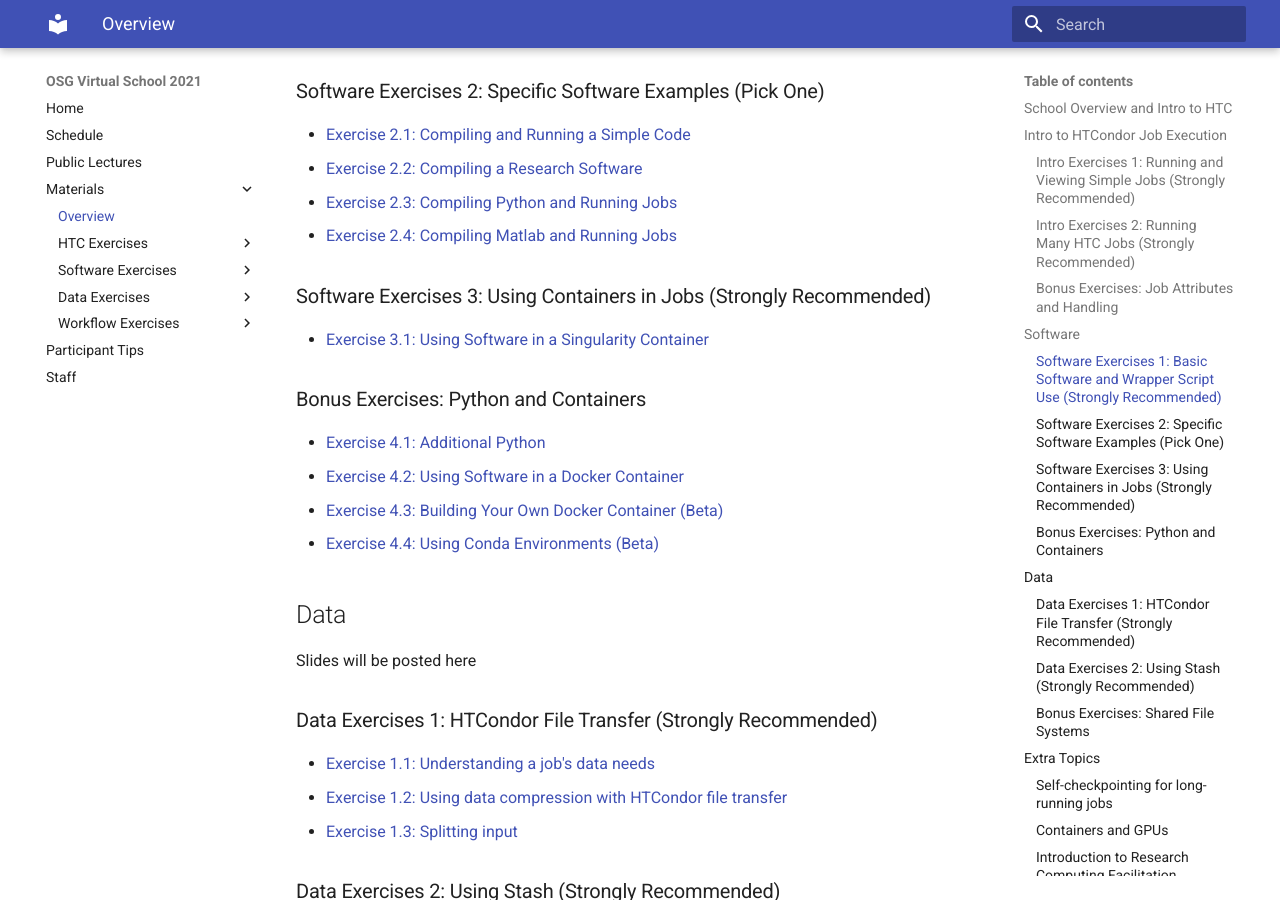
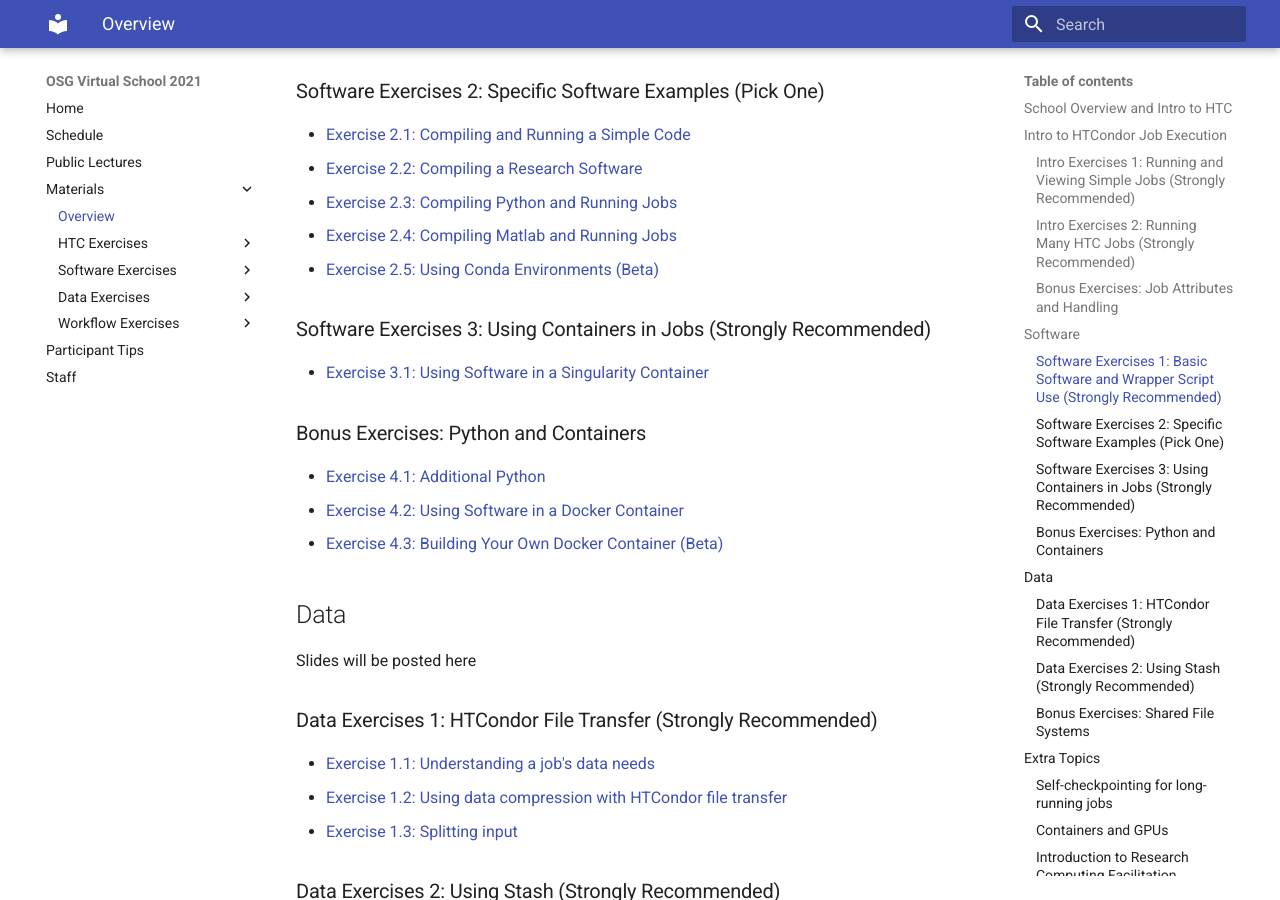
Before and after one commit to osg-htc/virtual-school-2021, an MkDocs documentation site: the page built from docs/materials/index.md, in a window 1280 px wide and 900 px high, scrolled down 1356 px. Built offline with MkDocs 1.6.1 and Material for MkDocs 9.7.7, drawn with Linux system fonts in a browser that asks for light colours.

Commit message:
moving conda guide earlier

```diff
--- a/docs/materials/index.md
+++ b/docs/materials/index.md
@@ -51,6 +51,7 @@
 - [Exercise 2.2: Compiling a Research Software](software/part2-ex2-prepackaged.md)
 - [Exercise 2.3: Compiling Python and Running Jobs](software/part2-ex3-python.md)
 - [Exercise 2.4: Compiling Matlab and Running Jobs](software/part2-ex4-matlab.md)
+- [Exercise 2.5: Using Conda Environments (Beta)](software/part2-ex5-conda.md)
 
 ### Software Exercises 3: Using Containers in Jobs (Strongly Recommended)
 
@@ -61,7 +62,6 @@
 - [Exercise 4.1: Additional Python ](software/part4-ex1-python-extras.md)
 - [Exercise 4.2: Using Software in a Docker Container](software/part4-ex2-docker.md)
 - [Exercise 4.3: Building Your Own Docker Container (Beta)](software/part4-ex3-docker-build.md)
-- [Exercise 4.4: Using Conda Environments (Beta)](software/part4-ex4-conda.md)
 
 ## Data
 
```
Also changed, not shown: docs/materials/software/part2-ex5-conda.md (renamed from docs/materials/software/part4-ex4-conda.md).
